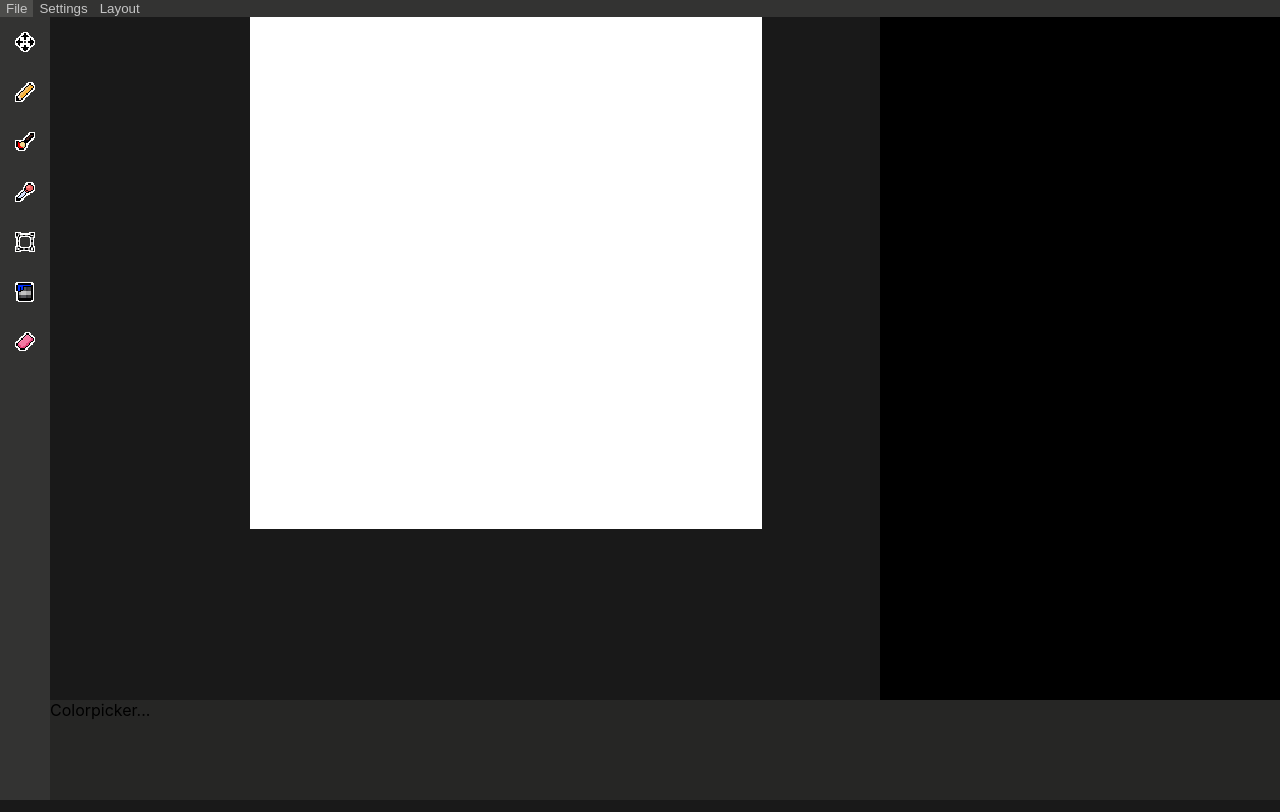
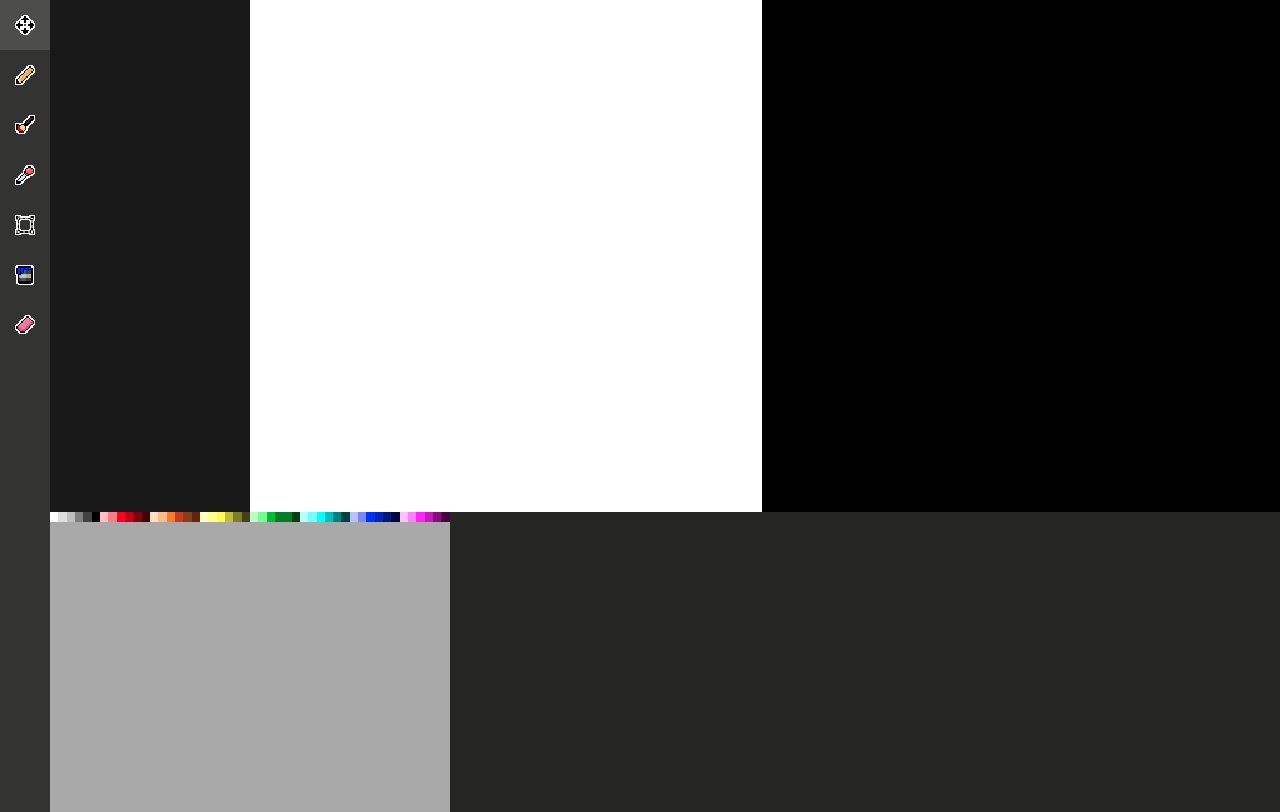
Before and after one commit to larseriktf/skineditor, a React (Create React App) app in the folder skindojo/: page / in a window 1280 px wide. Built offline with nearby package versions, Linux system fonts and the light colour scheme.

Commit message:
Added all predefined colors

```diff
--- a/skindojo/package.json
+++ b/skindojo/package.json
@@ -14,6 +14,7 @@
     "node-sass": "^7.0.1",
     "prettier": "^2.5.1",
     "react": "^17.0.2",
+    "react-color": "^2.19.3",
     "react-dom": "^17.0.2",
     "react-scripts": "5.0.0",
     "sass": "^1.45.2",
--- a/skindojo/src/components/Colorpicker.tsx
+++ b/skindojo/src/components/Colorpicker.tsx
@@ -1,3 +1,64 @@
+import { PaletteColor } from "./PaletteColor"
+
 export const Colorpicker = () => {
-  return <section className="colorpicker">Colorpicker...</section>
+  const predefinedColors = [
+    "#FFFFFF",
+    "#dfdfdf",
+    "#bfbfbf",
+    "#7f7f7f",
+    "#424242",
+    "#000000",
+    "#ffbec0",
+    "#ff7c82",
+    "#ff0023",
+    "#c5001a",
+    "#83000f",
+    "#440003",
+    "#ffdec2",
+    "#ffbc87",
+    "#ff7a31",
+    "#c53d1f",
+    "#834019",
+    "#63230d",
+    "#fffdc5",
+    "#fffc8e",
+    "#fffc50",
+    "#c1bc3c",
+    "#807d28",
+    "#434115",
+    "#bbfec4",
+    "#74fe8c",
+    "#00bd37",
+    "#007e25",
+    "#007e25",
+    "#004211",
+    "#b9fffe",
+    "#6efffe",
+    "#00fffe",
+    "#00c0be",
+    "#00807e",
+    "#004342",
+    "#bdc1fb",
+    "#7a85f8",
+    "#0032f6",
+    "#0025b8",
+    "#00197a",
+    "#000840",
+    "#ffc0fb",
+    "#ff82f9",
+    "#ff24f7",
+    "#c31bb9",
+    "#820f7b",
+    "#440440",
+  ]
+
+  return (
+    <section className="colorpicker">
+      <section className="palette">
+        {predefinedColors.map((color) => (
+          <PaletteColor color={color} />
+        ))}
+      </section>
+    </section>
+  )
 }
--- /dev/null
+++ b/skindojo/src/components/PaletteColor.tsx
@@ -0,0 +1,12 @@
+interface IProps {
+  color: string
+}
+
+export const PaletteColor = ({ color }: IProps) => {
+  return (
+    <div
+      className="palette-color"
+      style={{ background: color } as React.CSSProperties}
+    />
+  )
+}
--- a/skindojo/src/style/components/_colorpicker.scss
+++ b/skindojo/src/style/components/_colorpicker.scss
@@ -2,3 +2,15 @@
     grid-area: colorpicker;
     background: darken($primary, 5%);
 }
+
+.palette {
+    width: 400px;
+    height: 300px;
+    display: flex;
+    background: darkgray;
+}
+
+.palette-color {
+    width: 10px;
+    height: 10px;
+}
--- a/skindojo/src/style/utilities/_global.scss
+++ b/skindojo/src/style/utilities/_global.scss
@@ -22,8 +22,8 @@ main {
     display: grid;
     width: 100vw;
     height: 100vh;
-    grid-template-columns: auto 1fr 400px;
-    grid-template-rows: auto 1fr 100px;
+    grid-template-columns: auto 1fr 1fr;
+    grid-template-rows: auto 1fr 1fr;
     grid-template-areas:
         "menu menu menu"
         "toolbox canvas viewbox"
```
Also changed, not shown: 1 other file (tests, documents, lock files or other folders).
